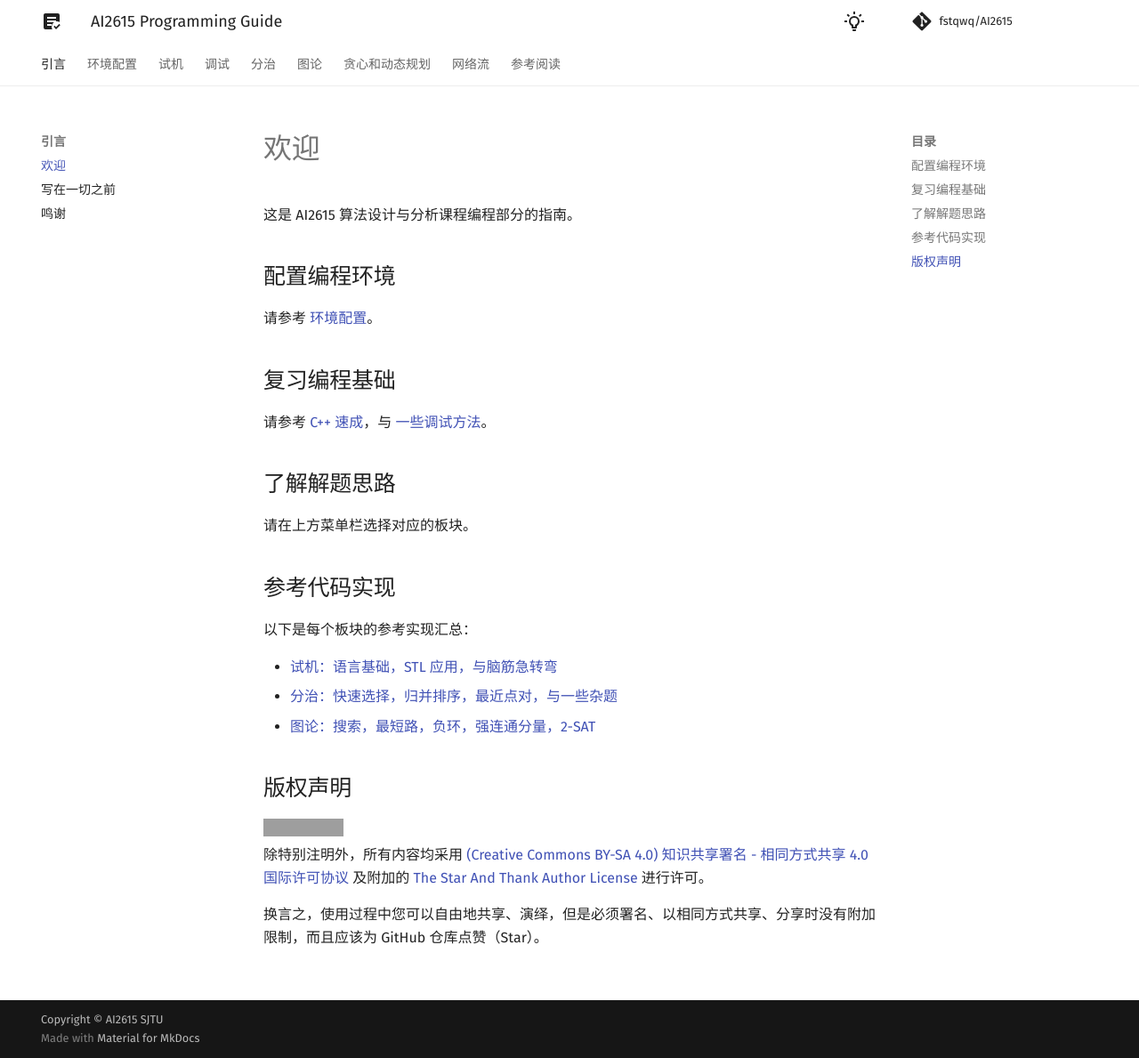
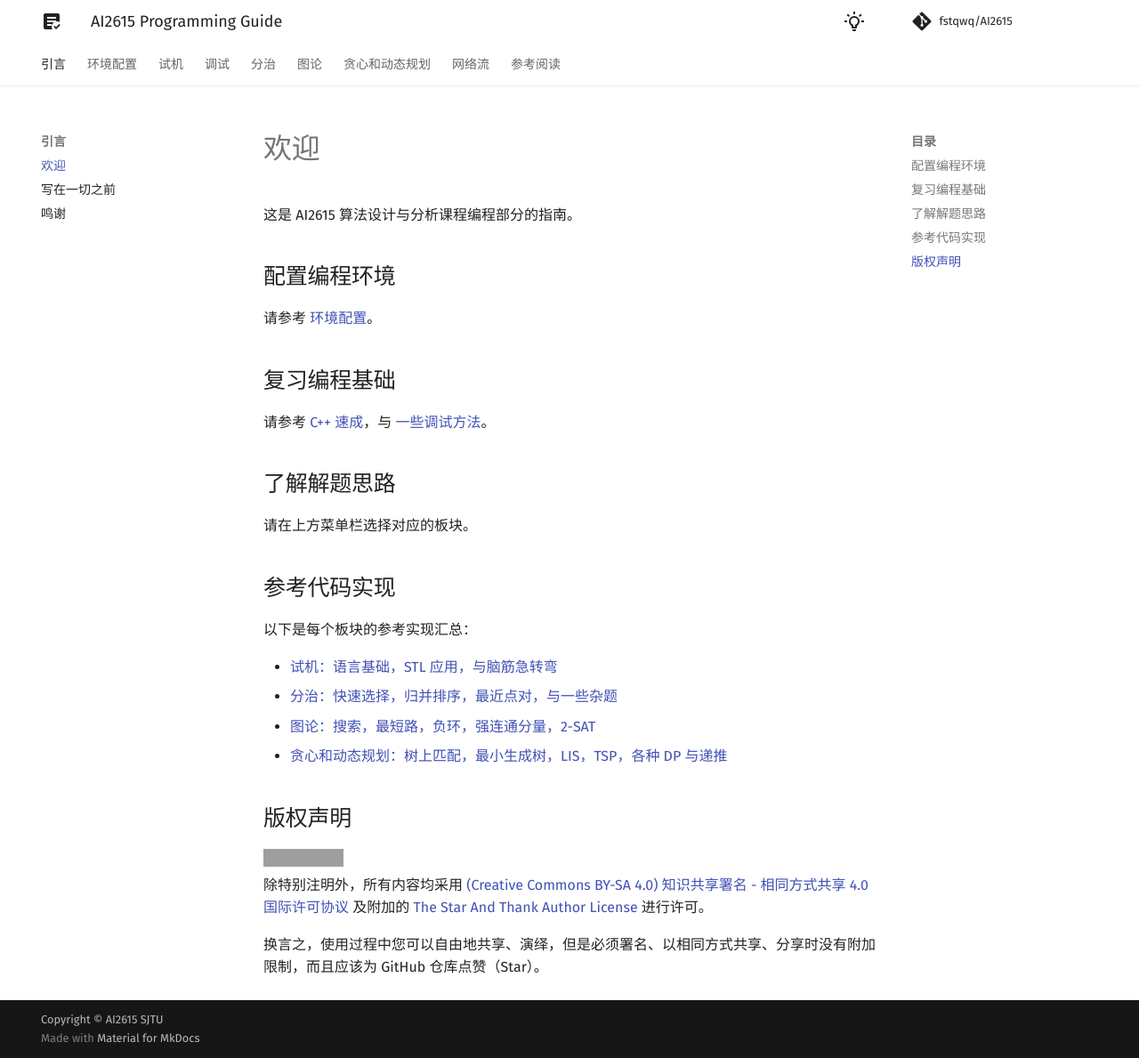
Before and after one commit to fstqwq/AI2615, an MkDocs documentation site: the page built from docs/index.md, in a window 1280 px wide and 1189 px high. Shown: the whole window at 89% size. Built offline with MkDocs 1.6.1 and Material for MkDocs 9.7.7, drawn with Linux system fonts in a browser that asks for light colours; a script that is not in the unit is left out; comment, search, counter and statistics services are not loaded; grey boxes are pictures that could not be loaded.

Commit message:
add: front page dp_and_greedy

```diff
--- a/docs/index.md
+++ b/docs/index.md
@@ -21,6 +21,7 @@
 - [试机：语言基础，STL 应用，与脑筋急转弯](./cpp/problems.md)
 - [分治：快速选择，归并排序，最近点对，与一些杂题](./divide_and_conquer/problems.md)
 - [图论：搜索，最短路，负环，强连通分量，2-SAT](./graph/problems.md)
+- [贪心和动态规划：树上匹配，最小生成树，LIS，TSP，各种 DP 与递推](./dp_and_greedy/problems.md)
 
 ## 版权声明
 
```
